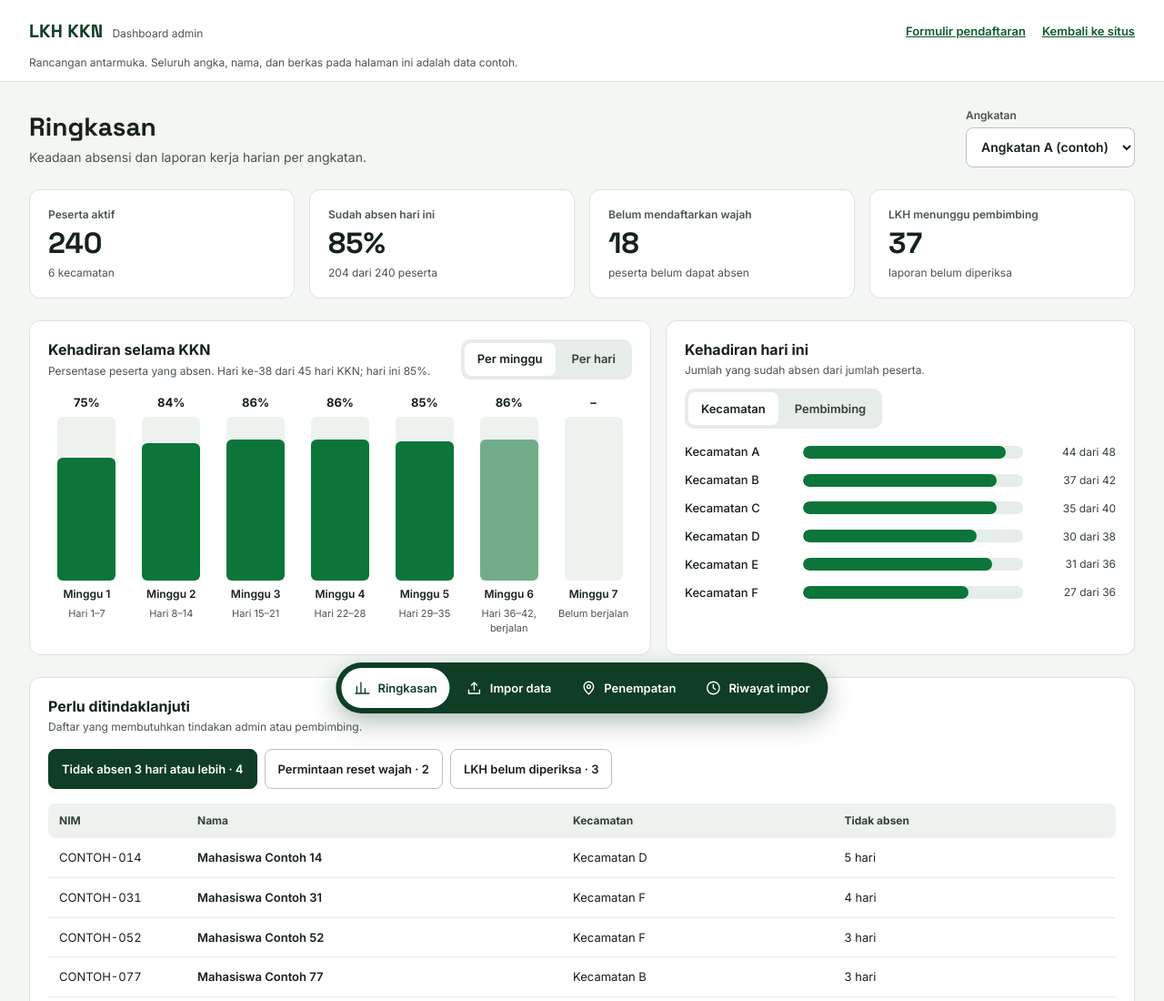
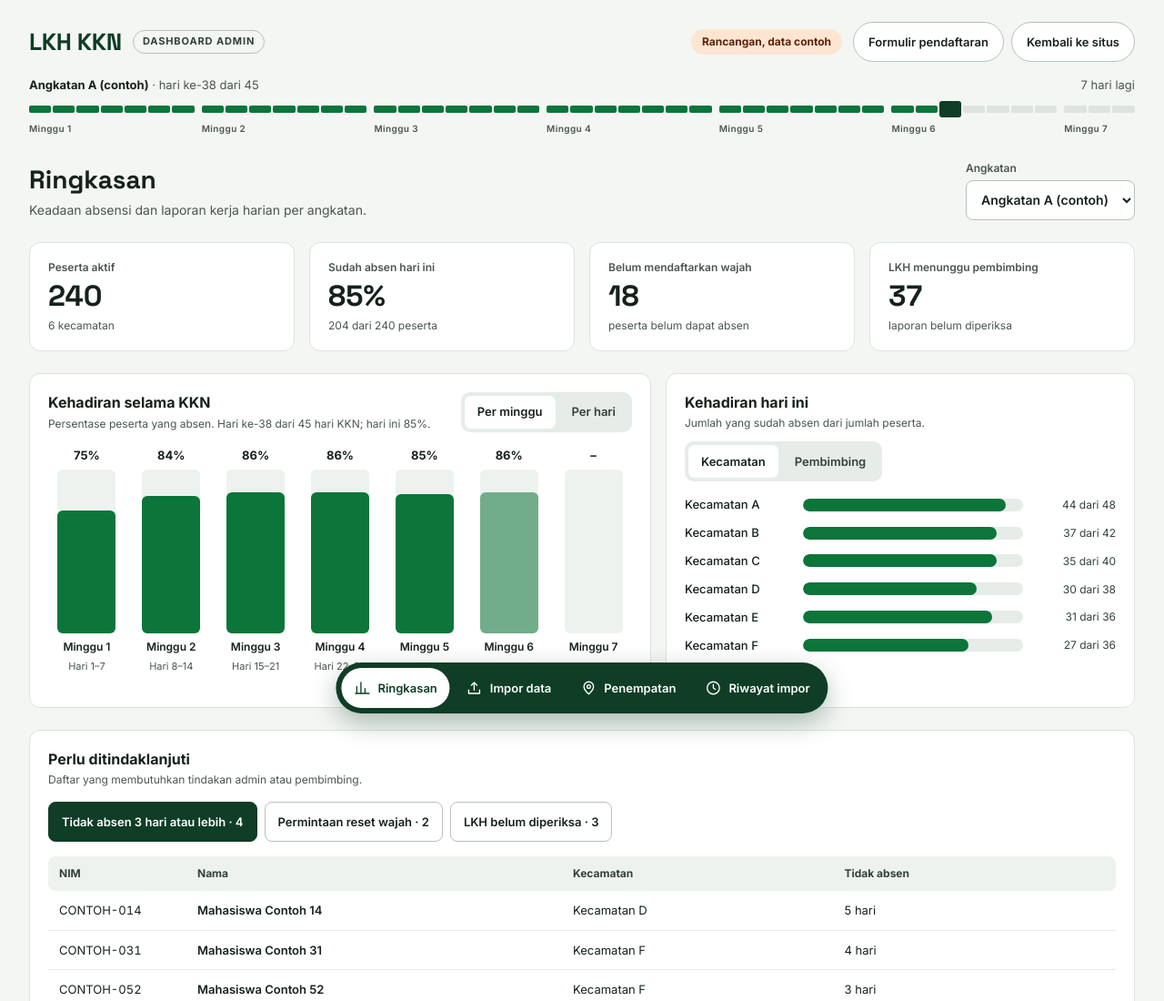
Before and after one commit to GieKAAA/higieka, a plain HTML site: page kkn/index.html in a window 1280 px wide. Shown: the top 1100 px of the page at 91% size. Drawn offline with Linux system fonts and the light colour scheme.

Commit message:
Mengganti bilah atas dashboard KKN dengan garis waktu 45 hari (#14)
Bilah putih di bagian atas /kkn/ dihapus. Kepala halaman kini memuat nama
dashboard, penanda "Rancangan, data contoh", dua tautan, dan garis waktu
masa KKN: satu sel untuk setiap hari, dikelompokkan per minggu, dengan
hari yang sedang berjalan ditonjolkan. Garis waktu mengikuti angkatan
yang dipilih pada layar Ringkasan.

Pada lebar 560px ke bawah label "Dashboard admin" disembunyikan dan kedua
tautan menjadi tautan teks agar kepala halaman tetap ringkas.

Co-authored-by: Claude Fable 5.2 <noreply@anthropic.com>

```diff
--- a/kkn/index.html
+++ b/kkn/index.html
@@ -30,13 +30,25 @@ h1,h2,h3,p{margin:0}
 .sr{position:absolute;width:1px;height:1px;overflow:hidden;clip:rect(0 0 0 0);white-space:nowrap}
 
 .app{min-height:100vh;display:flex;flex-direction:column}
-.puncak{display:flex;flex-wrap:wrap;align-items:center;justify-content:space-between;gap:4px 20px;padding:12px max(32px,calc((100% - 1320px)/2 + 32px));background:var(--kartu);border-bottom:1px solid var(--garis)}
-.merek{display:flex;flex-wrap:wrap;align-items:baseline;gap:4px 10px}
-.merek b{font-family:var(--judul);font-size:20px;letter-spacing:.2px;color:var(--hijau-tua)}
-.merek span{font-size:12px;color:var(--teks-3)}
-.tautan-puncak{display:flex;flex-wrap:wrap;gap:0 18px;font-size:13px;font-weight:600}
-.tautan-puncak a{display:inline-flex;align-items:center;min-height:44px}
-.catatan{flex:1 1 100%;font-size:12px;color:var(--teks-3)}
+.puncak{display:flex;flex-direction:column;gap:16px;width:100%;max-width:1320px;margin:0 auto;padding:24px 32px 0}
+.puncak-atas{display:flex;flex-wrap:wrap;align-items:center;gap:10px 12px}
+.merek{display:flex;flex-wrap:wrap;align-items:center;gap:6px 12px}
+.merek b{font-family:var(--judul);font-size:26px;line-height:1;letter-spacing:-.3px;color:var(--hijau-tua)}
+.merek span{padding:4px 10px;border:1px solid var(--garis-tegas);border-radius:999px;font-size:11px;font-weight:700;letter-spacing:.08em;text-transform:uppercase;color:var(--teks-2)}
+.cip-puncak{display:flex;flex-wrap:wrap;align-items:center;gap:8px}
+.cip-puncak a{display:inline-flex;align-items:center;gap:6px;min-height:44px;padding:0 16px;border:1px solid var(--garis-tegas);border-radius:999px;background:var(--kartu);color:var(--teks);font-size:13px;font-weight:600;text-decoration:none}
+.cip-puncak a:hover{border-color:var(--hijau);color:var(--hijau-teks)}
+.cip-contoh{margin-left:auto;display:inline-flex;align-items:center;min-height:28px;padding:0 12px;border-radius:999px;background:var(--jingga-bg);color:var(--jingga);font-size:12px;font-weight:700}
+.masa{display:flex;flex-direction:column;gap:8px}
+.masa-teks{display:flex;flex-wrap:wrap;justify-content:space-between;gap:2px 16px;font-size:13px;color:var(--teks-3)}
+.masa-teks b{color:var(--teks);font-weight:700}
+.masa-hari{display:flex;gap:8px}
+.masa-minggu{display:flex;flex-direction:column;gap:5px;min-width:0}
+.masa-sel{display:flex;align-items:center;gap:2px;height:18px}
+.masa-sel i{flex:1 1 0;height:8px;border-radius:2px;background:var(--garis)}
+.masa-sel i.lewat{background:var(--hijau)}
+.masa-sel i.kini{height:18px;border-radius:3px;background:var(--hijau-tua)}
+.masa-minggu small{overflow:hidden;font-size:10px;font-weight:600;letter-spacing:.04em;white-space:nowrap;color:var(--teks-3)}
 .dok{position:fixed;left:50%;bottom:calc(16px + env(safe-area-inset-bottom,0px));transform:translateX(-50%);z-index:20;display:flex;gap:4px;padding:6px;border-radius:999px;background:var(--hijau-tua);box-shadow:0 10px 28px rgba(15,61,38,.32);max-width:calc(100% - 16px)}
 .dok button{display:flex;align-items:center;justify-content:center;gap:8px;min-height:44px;min-width:44px;padding:0 14px;border:0;border-radius:999px;background:transparent;color:#fff;font-weight:600;font-size:13px;white-space:nowrap}
 .dok button svg{width:18px;height:18px;flex:none;fill:none;stroke:currentColor;stroke-width:1.8;stroke-linecap:round;stroke-linejoin:round}
@@ -173,12 +185,20 @@ select{min-height:44px;padding:8px 12px;border:1px solid var(--garis-tegas);bord
 .t-rujukan [role="row"]{grid-template-columns:110px minmax(0,1.6fr) 90px minmax(0,1.5fr);padding:9px 12px}
 
 @media (max-width:640px){
+  .masa-hari{gap:4px}
+  .masa-sel{gap:1px}
+  .masa-minggu small{display:none}
   .dok button{padding:0 11px}
   .dok button span{display:none}
   .dok button[aria-current="page"] span{display:inline}
 }
 @media (max-width:560px){
-  .puncak{padding:10px 16px}
+  .puncak{padding:18px 16px 0;gap:10px}
+  .puncak-atas{gap:2px 12px}
+  .merek b{font-size:22px}
+  .merek span{display:none}
+  .cip-puncak{flex:1 1 100%;gap:0 18px}
+  .cip-puncak a{padding:0;border:0;border-radius:0;background:transparent;color:var(--hijau-teks);text-decoration:underline}
   main{padding:20px 16px 112px}
   .kepala h1{font-size:24px}
   .minggu{gap:4px}
@@ -192,9 +212,12 @@ select{min-height:44px;padding:8px 12px;border:1px solid var(--garis-tegas);bord
 <body>
 <div class="app">
 <header class="puncak">
+<div class="puncak-atas">
 <div class="merek"><b>LKH KKN</b><span>Dashboard admin</span></div>
-<div class="tautan-puncak"><a href="daftar/">Formulir pendaftaran</a><a href="/">Kembali ke situs</a></div>
-<p class="catatan">Rancangan antarmuka. Seluruh angka, nama, dan berkas pada halaman ini adalah data contoh.</p>
+<span class="cip-contoh" title="Rancangan antarmuka. Seluruh angka, nama, dan berkas pada halaman ini adalah data contoh.">Rancangan, data contoh</span>
+<div class="cip-puncak"><a href="daftar/">Formulir pendaftaran</a><a href="/">Kembali ke situs</a></div>
+</div>
+<div class="masa" id="masa"></div>
 </header>
 <nav class="dok" id="menu" aria-label="Menu utama"></nav>
 <main id="utama" tabindex="-1">
@@ -1484,6 +1507,18 @@ select{min-height:44px;padding:8px 12px;border:1px solid var(--garis-tegas);bord
   // ------------------------------------------------------------------- render
   var utama = document.getElementById('utama');
   var menu = document.getElementById('menu');
+  var masa = document.getElementById('masa');
+  // Garis waktu pada kepala halaman: satu sel per hari KKN, dikelompokkan per minggu.
+  function garisWaktu() {
+    var n = Math.min(DATA[S.angkatan].harian.length, LAMA), sisa = LAMA - n, html = '';
+    for (var m = 0; m * 7 < LAMA; m++) {
+      var isi = Math.min(7, LAMA - m * 7), sel = '';
+      for (var h = m * 7 + 1; h <= m * 7 + isi; h++) sel += '<i' + (h < n ? ' class="lewat"' : (h === n ? ' class="kini"' : '')) + '></i>';
+      html += '<div class="masa-minggu" style="flex:' + isi + ' 1 0"><div class="masa-sel">' + sel + '</div><small>Minggu ' + (m + 1) + '</small></div>';
+    }
+    return '<div class="masa-teks"><span><b>Angkatan ' + esc(S.angkatan) + ' (contoh)</b> · hari ke-' + n + ' dari ' + LAMA + '</span><span>' + (sisa > 0 ? sisa + ' hari lagi' : 'Masa KKN selesai') + '</span></div>' +
+      '<div class="masa-hari" role="img" aria-label="Hari ke-' + n + ' dari ' + LAMA + ' hari KKN">' + html + '</div>';
+  }
   var IKON_MENU = {
     ringkasan: '<path d="M4 20V10M10 20V4M16 20v-7M22 20H2"/>',
     impor: '<path d="M12 15V4M8 8l4-4 4 4M4 15v5h16v-5"/>',
@@ -1498,6 +1533,7 @@ select{min-height:44px;padding:8px 12px;border:1px solid var(--garis-tegas);bord
       return '<button type="button" data-a="layar:' + n[0] + '" title="' + n[1] + '" aria-label="' + n[1] + '"' + (S.layar === n[0] ? ' aria-current="page"' : '') + '>' +
         '<svg viewBox="0 0 24 24" aria-hidden="true">' + IKON_MENU[n[0]] + '</svg><span>' + n[1] + '</span></button>';
     }).join('');
+    masa.innerHTML = garisWaktu();
     utama.innerHTML = S.layar === 'ringkasan' ? ringkasan() : (S.layar === 'impor' ? impor() : (S.layar === 'penempatan' ? penempatan() : riwayat()));
     if (kunci) {
       var el = document.querySelector('[data-a="' + kunci + '"]') || document.getElementById(kunci);
```
